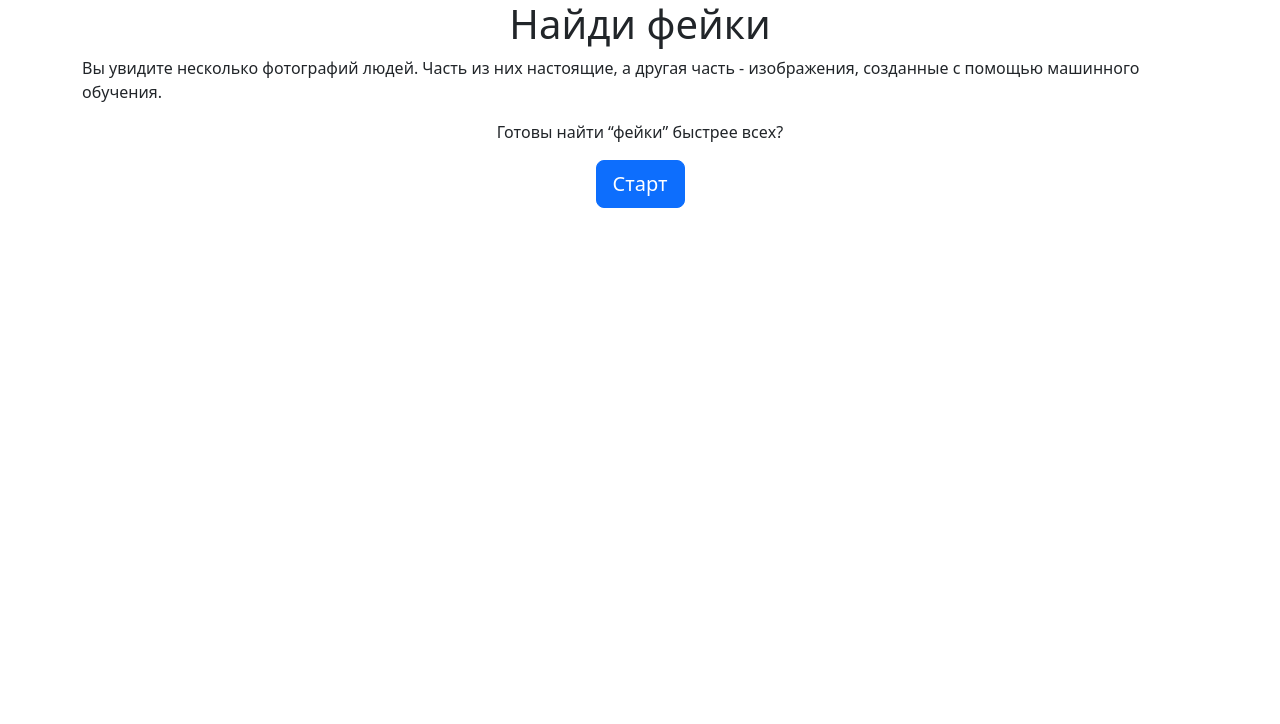
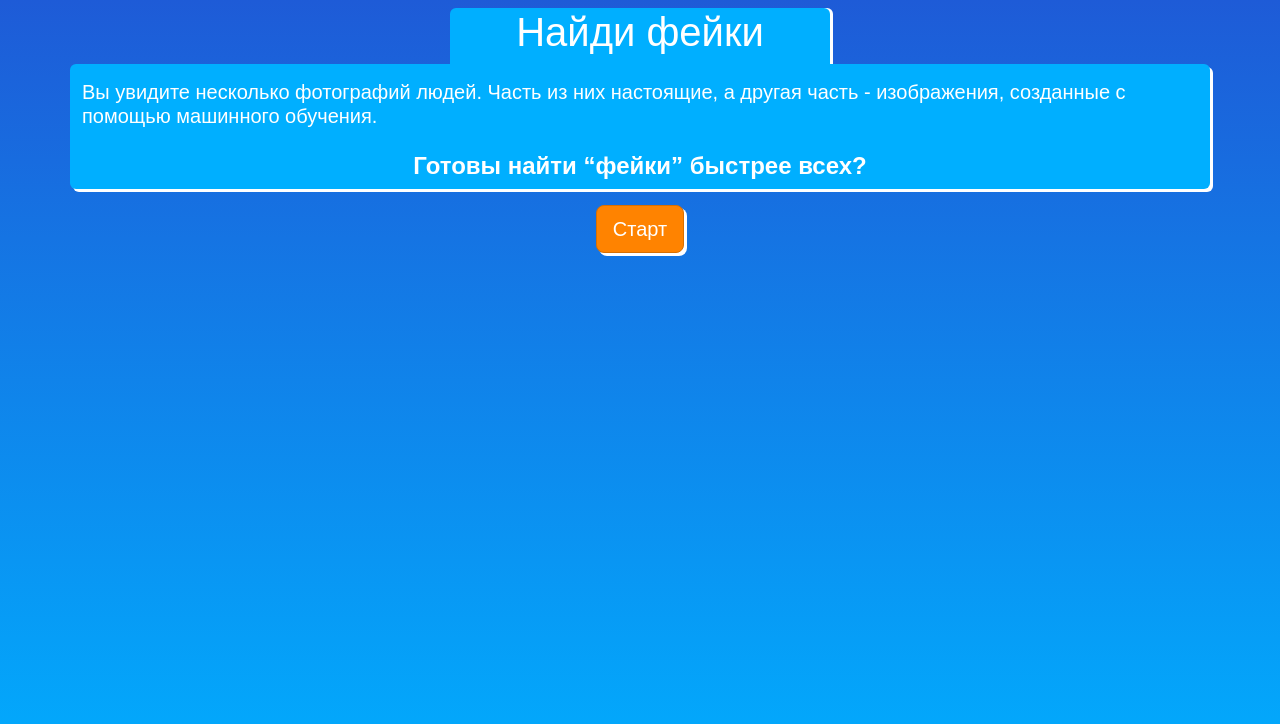
Before and after one commit to Mir-Platform/find-the-fake, a React app: page / in a window 1280 px wide. Shown: the top 724 px of the page. Built offline with nearby package versions, Linux system fonts and the light colour scheme; the HTML template or start-up script is replaced by a standard one.

Commit message:
Fix design

```diff
--- a/src/app.tsx
+++ b/src/app.tsx
@@ -38,11 +38,13 @@ export default function App(props: AppProps) {
 
 	return (
 		<Context.Provider value={[state, dispatch]}>
-			<div className="container">
-				<div className="row">
-					<div className="col">
+			<div className="container bg-transparent">
+				<div className="row mt-2">
+					<div className="col-4"></div>
+					<div className="col-4  header rounded-top">
 						<h1 className="text-center">Найди фейки</h1>
 					</div>
+					<div className="col-4"></div>
 				</div>
 				{showStep()}
 			</div>
--- a/src/index.scss
+++ b/src/index.scss
@@ -1,4 +1,51 @@
 @import "~bootstrap/scss/bootstrap.scss";
+
+$textColor: #fff;
+$orange: #ff8300;
+$blue: #1e5bd7;
+$lightBlue: #00afff;
+
+body {
+  background: linear-gradient($blue, $lightBlue) fixed;
+  color: $textColor;
+  font-family: 'Gotham', Arial, sans-serif;
+}
+
+.header {
+  background-color: $lightBlue;
+  box-shadow: 3px 0 0.5px $textColor;
+}
+
+.message {
+  @include border-radius($radius: $border-radius, $fallback-border-radius: false);
+  background-color: $lightBlue;
+  box-shadow: 3px 3px 0.5px $textColor;
+}
+
+.photo-border {
+  @include border-radius($radius: $border-radius, $fallback-border-radius: false);
+  background-color: $lightBlue;
+  box-shadow: 3px 3px 0.5px $textColor;
+}
+
+.border-primary {
+  border-color: $orange !important;
+}
+
+.btn-primary {
+  @include button-variant($orange, darken($orange, 7.5%), darken($orange, 10%), lighten($orange, 5%), lighten($orange, 10%), darken($orange, 30%));
+  color: #ffffff;
+  box-shadow: 3px 3px 0.5px $textColor;
+}
+
+.btn-outline-primary {
+  @include button-outline-variant($orange, #222222, lighten($orange, 5%), $orange);
+}
+
+.btn-primary:hover {
+  color: #ffffff;
+  box-shadow: none;
+}
 
 
 
--- a/src/photo.tsx
+++ b/src/photo.tsx
@@ -10,7 +10,7 @@ type PhotoProps = {
 export default function Photo(props: PhotoProps) {
 	const [state] = useContext(Context)
 
-	let borderClass = "border-5 "
+	let borderClass = "border-5 photo-border "
 
 	if (state.isFailed) {
 		if (!props.photo.isTrue) {
--- a/src/question.tsx
+++ b/src/question.tsx
@@ -10,35 +10,26 @@ type QuestionProps = {
 export function Question(props: QuestionProps) {
 	const [state, dispatch] = useContext(Context)
 
+	const message = state.isFailed ? <h4>Вы проиграли;(</h4> : <h4>{props.task}</h4>
+
 	const photos = state.photos.map(photo => {
-		photo.url = (photo.isTrue ? "./img/true.jpg" : "./img/fake.jpg")
-		return photo
-	}
+			photo.url = (photo.isTrue ? "./img/true.jpg" : "./img/fake.jpg")
+			return photo
+		}
 	).map((photo, index) =>
 		<Photo key={index} photo={photo} onClick={() => dispatch({type: CLICK_ON_PHOTO, index: index})}/>
 	)
 
 	return (
 		<>
-			<div className="row">
-				<div className="col">
-					Время: {state.time / 1000.0}ms
+			<div className="row message">
+				<div className="col-10">
+					{message}
+				</div>
+				<div className="col-2 justify-content-center">
+					<h4>{(state.time / 1000.0).toFixed(3)} ms</h4>
 				</div>
 			</div>
-			{!state.isFailed &&
-				<div className="row">
-					<div className="col">
-						{props.task}
-					</div>
-				</div>
-			}
-			{state.isFailed &&
-				<div className="row">
-					<div className="col">
-						Вы проиграли;(
-					</div>
-				</div>
-			}
 			<div className="row justify-content-center">
 				{photos}
 			</div>
--- a/src/welcome.tsx
+++ b/src/welcome.tsx
@@ -7,16 +7,16 @@ export default function Welcome() {
 
 	return (
 		<>
-			<div className="row">
-				<p>
+			<div className="row message pt-3">
+				<h5>
 					Вы увидите несколько фотографий людей. Часть из них настоящие, а другая часть - изображения, созданные с помощью машинного
 					обучения.
-				</p>
-				<p className="text-center">
+				</h5>
+				<h4 className="text-center mt-3 fw-bold">
 					Готовы найти “фейки” быстрее всех?
-				</p>
+				</h4>
 			</div>
-			<div className="row">
+			<div className="row mt-3">
 				<div className="col text-center">
 					<button type="button" className="btn btn-primary btn-lg" onClick={() => dispatch({type: NEXT})}>Старт</button>
 				</div>
--- a/src/win.tsx
+++ b/src/win.tsx
@@ -7,13 +7,12 @@ export function Win() {
 
 	return (
 		<>
-			<div className="row">
-				<p>
-					Ура! Вы победили! Ваше время: {state.time / 1000.0}ms
-
-				</p>
+			<div className="row message pt-3">
+				<div className="col">
+					<h4>Ура! Вы победили! Ваше время: {(state.time / 1000.0).toFixed(3)}ms</h4>
+				</div>
 			</div>
-			<div className="row">
+			<div className="row mt-3">
 				<div className="col text-center">
 					<button type="button" className="btn btn-primary btn-lg" onClick={() => dispatch({type: INIT})}>Ещё раз?</button>
 				</div>
```
Also changed, not shown: 3 other files (tests, documents, lock files or other folders). Lines whose indentation alone changed are shown as unchanged.
